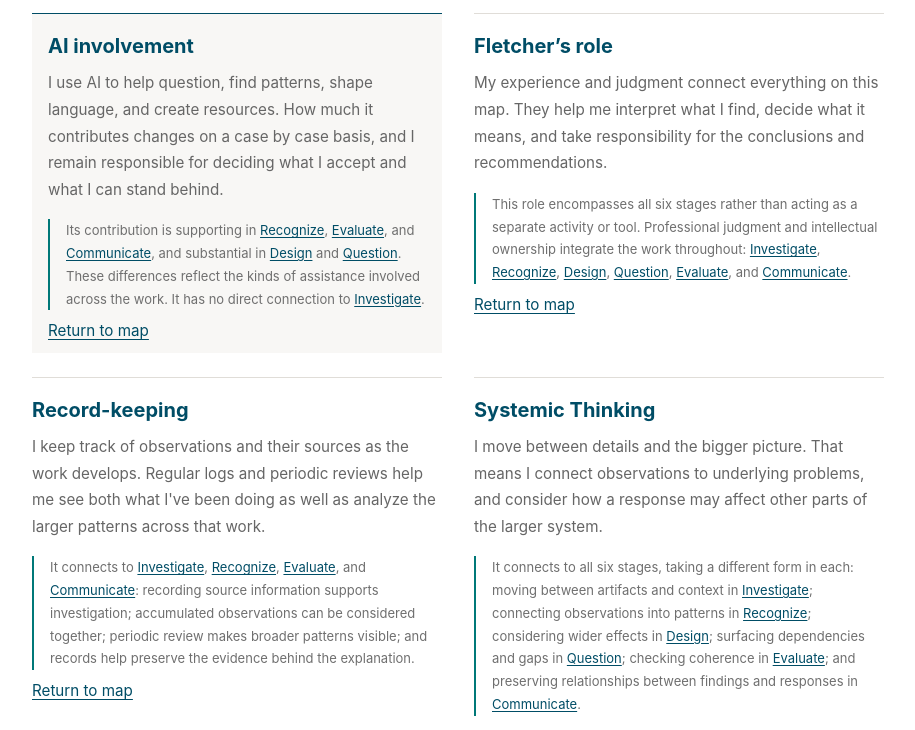
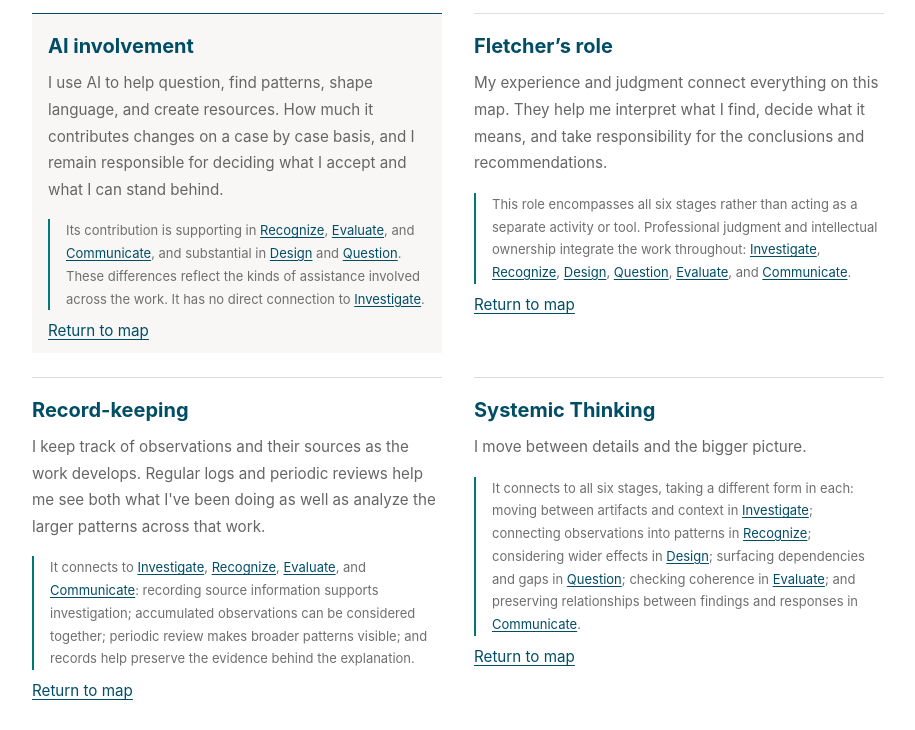
Before and after one commit to fdanilogamu/fletcherlite, a plain HTML site: page my-practice.html in a window 1280 px wide. Both pictures are taken after a click on the button 185 px from the left and 801 px from the top of the page. Shown: the part 2951-3681 px from the top of the page, without its empty margins (182-1097 px from the left). Drawn offline with Linux system fonts and the light colour scheme.

Commit message:
Update my-practice.html

```diff
--- a/my-practice.html
+++ b/my-practice.html
@@ -154,7 +154,7 @@
         <article data-map-entry="ai" data-map-eyebrow="Working relationship · Supporting capability"><h4 id="ai" tabindex="-1">AI involvement</h4><p data-module-description>I use AI to help question, find patterns, shape language, and create resources. How much it contributes changes on a case by case basis, and I remain responsible for deciding what I accept and what I can stand behind.</p><p class="map-connection-explanation">Its contribution is supporting in <a href="#recognize">Recognize</a>, <a href="#evaluate">Evaluate</a>, and <a href="#communicate">Communicate</a>, and substantial in <a href="#design">Design</a> and <a href="#question">Question</a>. These differences reflect the kinds of assistance involved across the work. It has no direct connection to <a href="#investigate">Investigate</a>.</p><p class="map-entry-return"><a href="#practice-map" data-map-return>Return to map</a></p></article>
         <article data-map-entry="fletcher" data-map-eyebrow="Professional agency · Encompasses the whole system"><h4 id="fletcher" tabindex="-1">Fletcher’s role</h4><p data-module-description>My experience and judgment connect everything on this map. They help me interpret what I find, decide what it means, and take responsibility for the conclusions and recommendations.</p><p class="map-connection-explanation">This role encompasses all six stages rather than acting as a separate activity or tool. Professional judgment and intellectual ownership integrate the work throughout: <a href="#investigate">Investigate</a>, <a href="#recognize">Recognize</a>, <a href="#design">Design</a>, <a href="#question">Question</a>, <a href="#evaluate">Evaluate</a>, and <a href="#communicate">Communicate</a>.</p><p class="map-entry-return"><a href="#practice-map" data-map-return>Return to map</a></p></article>
         <article data-map-entry="records" data-map-eyebrow="Ongoing practice"><h4 id="records" tabindex="-1">Record-keeping</h4><p data-module-description>I keep track of observations and their sources as the work develops. Regular logs and periodic reviews help me see both what I've been doing as well as analyze the larger patterns across that work.</p><p class="map-connection-explanation">It connects to <a href="#investigate">Investigate</a>, <a href="#recognize">Recognize</a>, <a href="#evaluate">Evaluate</a>, and <a href="#communicate">Communicate</a>: recording source information supports investigation; accumulated observations can be considered together; periodic review makes broader patterns visible; and records help preserve the evidence behind the explanation.</p><p class="map-entry-return"><a href="#practice-map" data-map-return>Return to map</a></p></article>
-        <article data-map-entry="systemic" data-map-eyebrow="Cross-cutting way of understanding"><h4 id="systemic" tabindex="-1">Systemic Thinking</h4><p data-module-description>I move between details and the bigger picture. That means I connect observations to underlying problems, and consider how a response may affect other parts of the larger system.</p><p class="map-connection-explanation">It connects to all six stages, taking a different form in each: moving between artifacts and context in <a href="#investigate">Investigate</a>; connecting observations into patterns in <a href="#recognize">Recognize</a>; considering wider effects in <a href="#design">Design</a>; surfacing dependencies and gaps in <a href="#question">Question</a>; checking coherence in <a href="#evaluate">Evaluate</a>; and preserving relationships between findings and responses in <a href="#communicate">Communicate</a>.</p><p class="map-entry-return"><a href="#practice-map" data-map-return>Return to map</a></p></article>
+        <article data-map-entry="systemic" data-map-eyebrow="Cross-cutting way of understanding"><h4 id="systemic" tabindex="-1">Systemic Thinking</h4><p data-module-description>I move between details and the bigger picture.</p><p class="map-connection-explanation">It connects to all six stages, taking a different form in each: moving between artifacts and context in <a href="#investigate">Investigate</a>; connecting observations into patterns in <a href="#recognize">Recognize</a>; considering wider effects in <a href="#design">Design</a>; surfacing dependencies and gaps in <a href="#question">Question</a>; checking coherence in <a href="#evaluate">Evaluate</a>; and preserving relationships between findings and responses in <a href="#communicate">Communicate</a>.</p><p class="map-entry-return"><a href="#practice-map" data-map-return>Return to map</a></p></article>
         <article data-map-entry="new-eyes" data-map-eyebrow="Audience orientation"><h4 id="new-eyes" tabindex="-1">Prepare for New Eyes</h4><p data-module-description>I consider how someone unfamiliar with the material will encounter it. Making guidance easier to approach doesn't weaken the requirements.</p><p class="map-connection-explanation">It connects only to <a href="#design">Design</a> and <a href="#communicate">Communicate</a>. It shapes the material for people without the original context and informs how the work is presented to different audiences.</p><p class="map-entry-return"><a href="#practice-map" data-map-return>Return to map</a></p></article>
         <article data-map-entry="governance" data-map-eyebrow="Decision considerations"><h4 id="governance" tabindex="-1">Governance and risk</h4><p data-module-description>I consider who needs to own or approve decisions, what risks a requirement addresses, and what could happen if an issue is left unresolved. These questions shape how I design, question, evaluate, and explain a response.</p><p class="map-connection-explanation">It connects to <a href="#design">Design</a>, <a href="#question">Question</a>, <a href="#evaluate">Evaluate</a>, and <a href="#communicate">Communicate</a>. These considerations shape interventions, clarify decisions, inform assessment of consequences, and help explain decisions and implications. They are not a primary concern in the initial <a href="#investigate">Investigate</a> and <a href="#recognize">Recognize</a> stages.</p><p class="map-entry-return"><a href="#practice-map" data-map-return>Return to map</a></p></article>
       </div>
```
